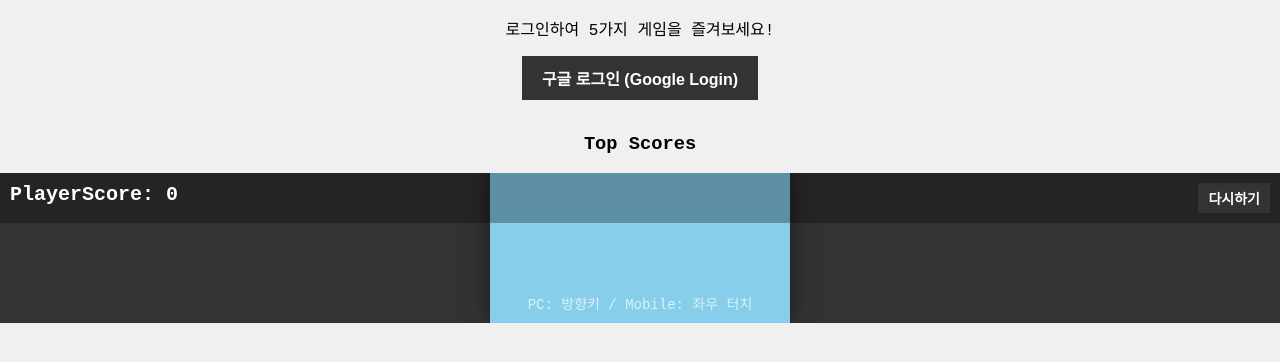
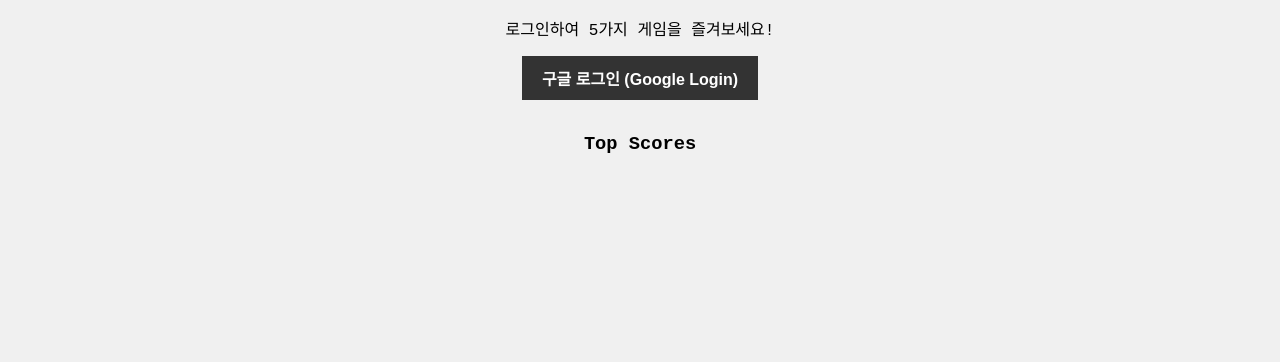
Before and after one commit to tosico85/game_first, a website with bundled scripts: page public/index.html in a window 1280 px wide. Shown: the part 90-452 px from the top of the page. Built offline with nearby package versions, Linux system fonts and the light colour scheme.

Commit message:
메뉴 오류 수정

```diff
--- a/public/index.html
+++ b/public/index.html
@@ -6,6 +6,23 @@
     <meta name="viewport" content="width=device-width, initial-scale=1.0, maximum-scale=1.0, user-scalable=no">
     <title>똥피하기 게임 (Dodge the Poop)</title>
     <link rel="stylesheet" href="main.css">
+    <style>
+        /* Critical CSS to prevent FOUC or external CSS failure */
+        .hidden {
+            display: none !important;
+        }
+
+        .screen {
+            display: none;
+        }
+
+        /* Default all screens to hidden */
+        #auth-screen {
+            display: flex;
+        }
+
+        /* Show auth by default until JS takes over */
+    </style>
     <!-- Supabase JS Client -->
     <script src="https://cdn.jsdelivr.net/npm/@supabase/supabase-js@2"></script>
 </head>
--- a/public/js/app.js
+++ b/public/js/app.js
@@ -76,24 +76,27 @@ document.querySelectorAll('.game-btn').forEach(btn => {
 
 function showScreen(screenName) {
     console.log(`Showing screen: ${screenName}`);
-    // Hide all - add 'hidden' class and reset display style
-    [authScreen, menuScreen, gameScreen, leaderboardScreen].forEach(el => {
+
+    const screens = {
+        auth: authScreen,
+        menu: menuScreen,
+        game: gameScreen,
+        leaderboard: leaderboardScreen
+    };
+
+    // 1. Hide ALL screens
+    Object.values(screens).forEach(el => {
         if (el) {
-            el.classList.add('hidden');
-            el.style.display = ''; // Clear inline style so class takes over
+            el.classList.add('hidden'); // Add !important hidden class
+            el.style.display = 'none';  // Double tap with inline style
         }
     });
 
-    // Show specific - remove 'hidden' class and set flex
-    let targetEl = null;
-    if (screenName === 'auth') targetEl = authScreen;
-    else if (screenName === 'menu') targetEl = menuScreen;
-    else if (screenName === 'game') targetEl = gameScreen;
-    else if (screenName === 'leaderboard') targetEl = leaderboardScreen;
-
-    if (targetEl) {
-        targetEl.classList.remove('hidden');
-        targetEl.style.display = 'flex';
+    // 2. Show TARGET screen
+    const target = screens[screenName];
+    if (target) {
+        target.classList.remove('hidden'); // Remove !important class
+        target.style.display = 'flex';     // Set display flex
     }
 }
 
```
